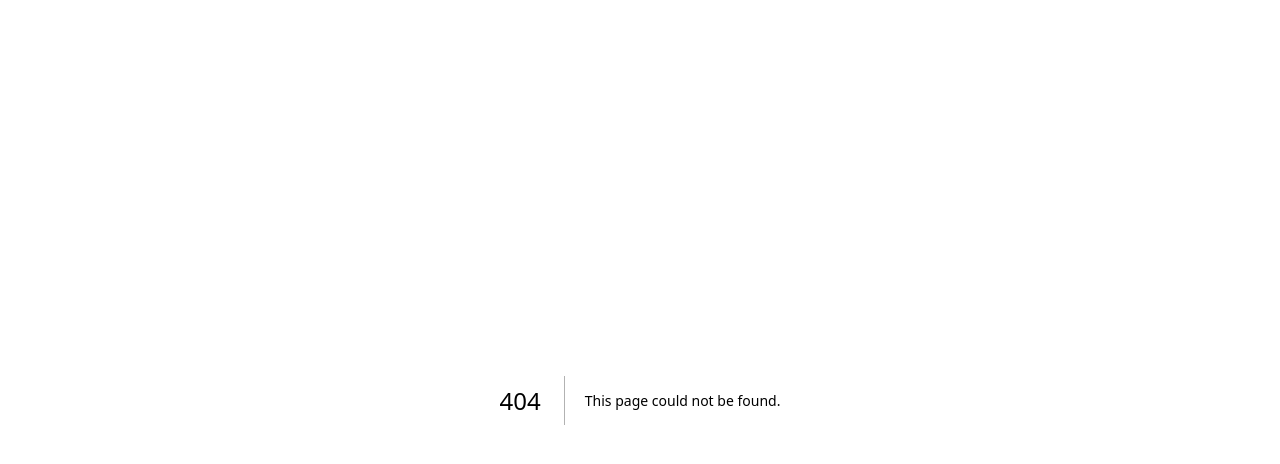
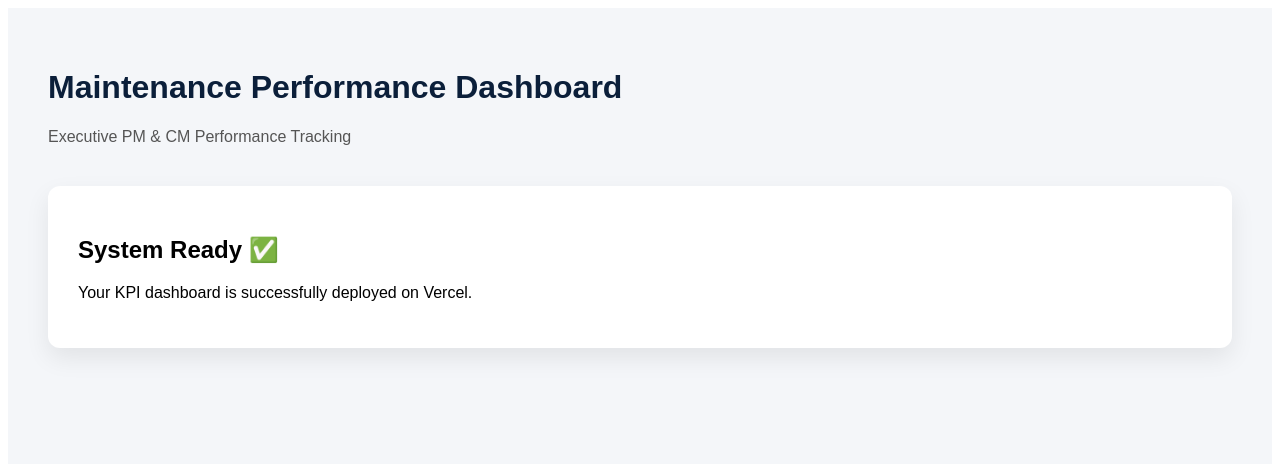
Before and after one commit to TROOP93/maintenance-kpi-dashboard, a Next.js app: page / in a window 1280 px wide. Before the commit this address had no page. Shown: the top 464 px of the page. Built offline with nearby package versions, Linux system fonts and the light colour scheme.

Commit message:
Add Home component for Maintenance Performance Dashboard

```diff
--- /dev/null
+++ b/pages/index.js
@@ -0,0 +1,33 @@
+export default function Home() {
+  return (
+    <div style={{
+      fontFamily: "Arial",
+      padding: "40px",
+      background: "#f4f6f9",
+      minHeight: "100vh"
+    }}>
+
+      <h1 style={{color:"#0b1f3a"}}>
+        Maintenance Performance Dashboard
+      </h1>
+
+      <p style={{color:"#555"}}>
+        Executive PM & CM Performance Tracking
+      </p>
+
+      <div style={{
+        marginTop:"40px",
+        background:"#ffffff",
+        padding:"30px",
+        borderRadius:"12px",
+        boxShadow:"0 10px 25px rgba(0,0,0,0.08)"
+      }}>
+        <h2>System Ready ✅</h2>
+        <p>
+          Your KPI dashboard is successfully deployed on Vercel.
+        </p>
+      </div>
+
+    </div>
+  )
+}
```
